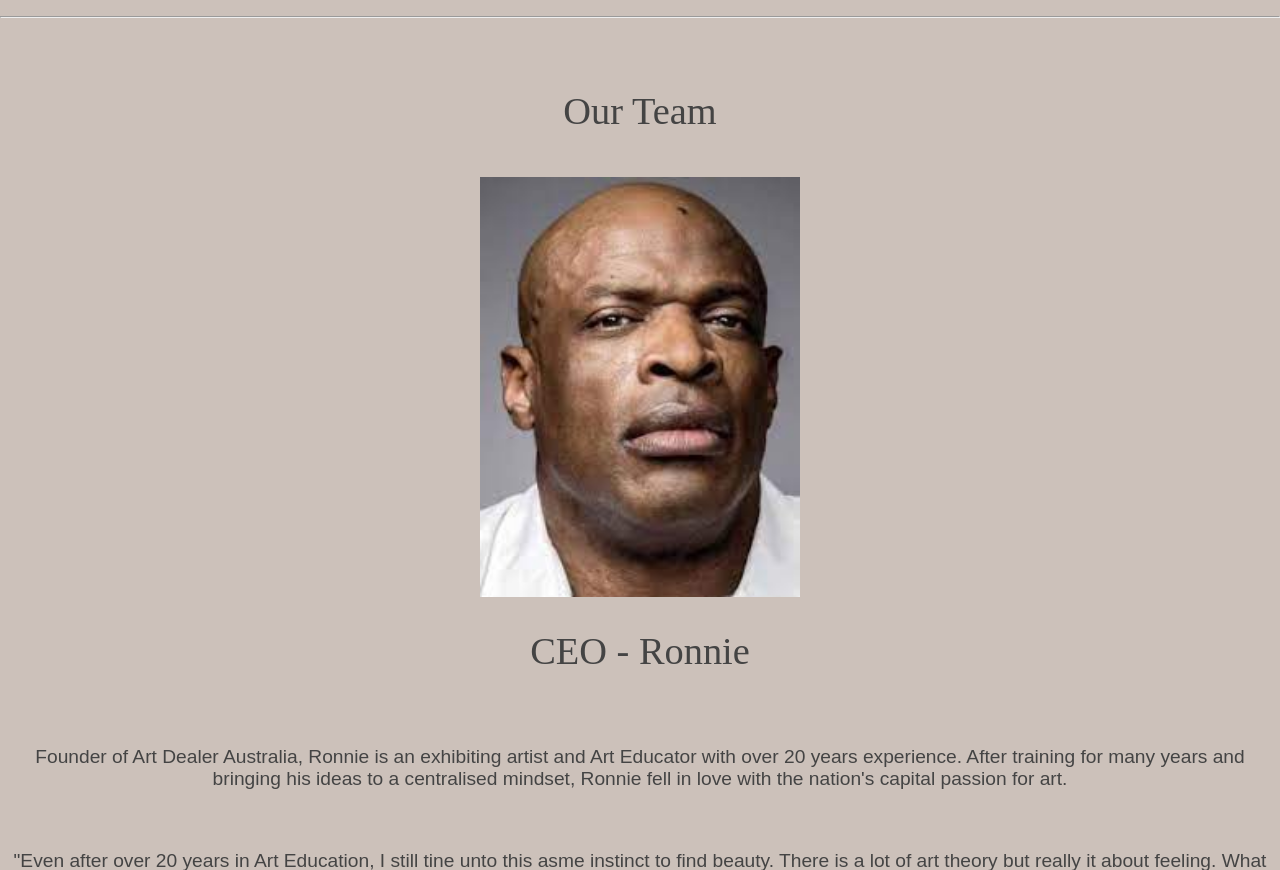
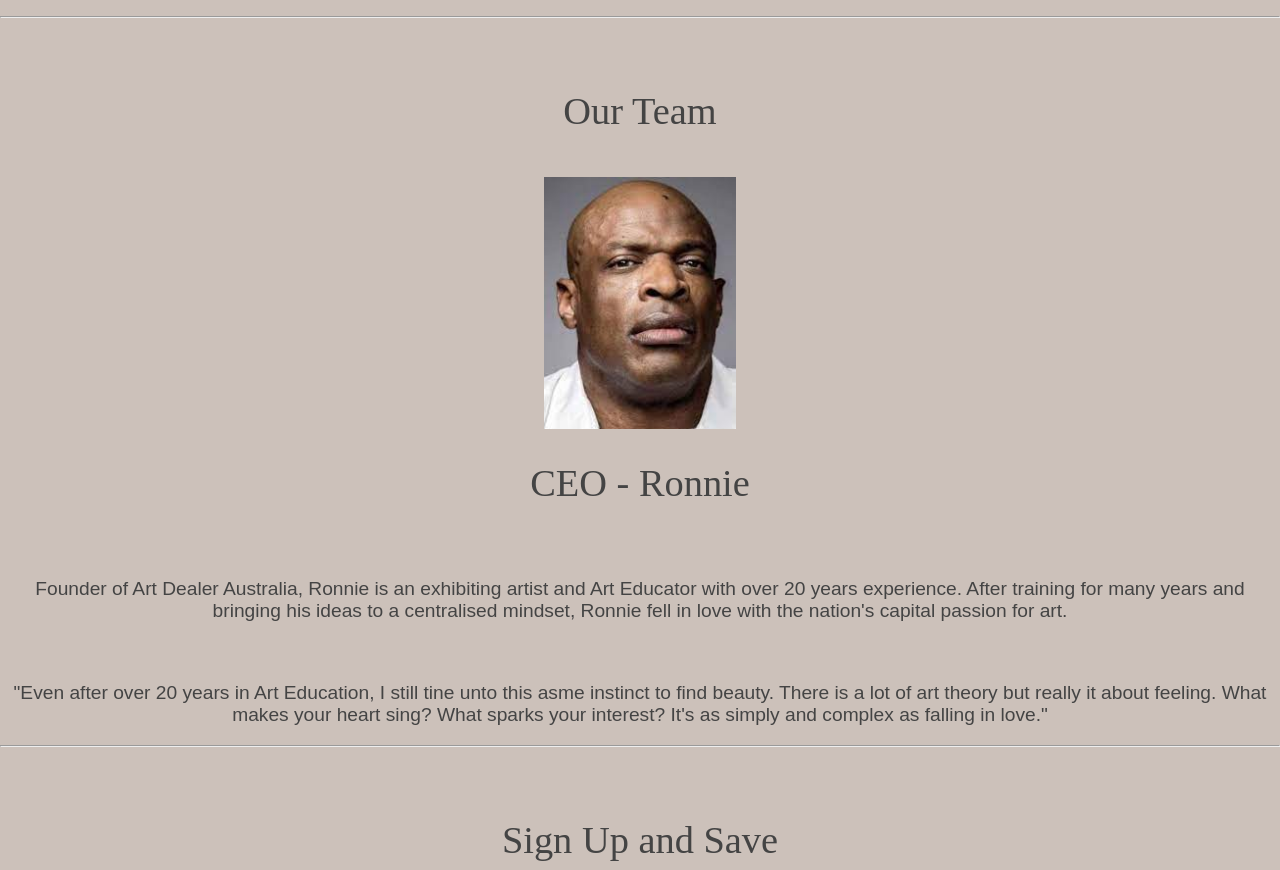
Before and after one commit to BigRonnyColeman/WebDev, a PHP site: the page made by html/about us.html in a window 1280 px wide. Shown: the part 4142-5012 px from the top of the page. Run offline with PHP 8.4, Linux system fonts and the light colour scheme; some libraries are stand-ins or nearby versions.

Commit message:
CSS styling and CEO image sizing

```diff
--- a/css/siteStyling.css
+++ b/css/siteStyling.css
@@ -38,6 +38,14 @@ h2{
 p{
     color: rgb(68, 68, 68);
     text-align:center;
+}
+
+.center {
+    display: block;
+    margin-left: auto;
+    margin-right: auto;
+    width: 15%;
+    height: 15%;
 }
 
 .logo{
--- a/html/about us.html
+++ b/html/about us.html
@@ -72,15 +72,7 @@
         <div class="column2">
             <div class =infoGroup>
                     <img src="../images/CEO.jpg" alt="CEO" class= center>
-                    <style>
-                    .center {
-                        display: block;
-                        margin-left: auto;
-                        margin-right: auto;
-                        width: 25%;
-                        height: 25%;
-                    }
-                    </style>
+
 
                 <div class="infoText"> <h2>CEO - Ronnie</h2><br><p>Founder of Art Dealer Australia, Ronnie is an exhibiting artist and Art Educator with over 20 years experience. After training for many years and bringing his ideas to a centralised mindset, Ronnie fell in love with the nation's capital passion for art. </p></br><p>"Even after over 20 years in Art Education, I still tine unto this asme instinct to find beauty. There is a lot of art theory but really it about feeling. What makes your heart sing? What sparks your interest? It's as simply and complex as falling in love."</p></p></div>
 
```
